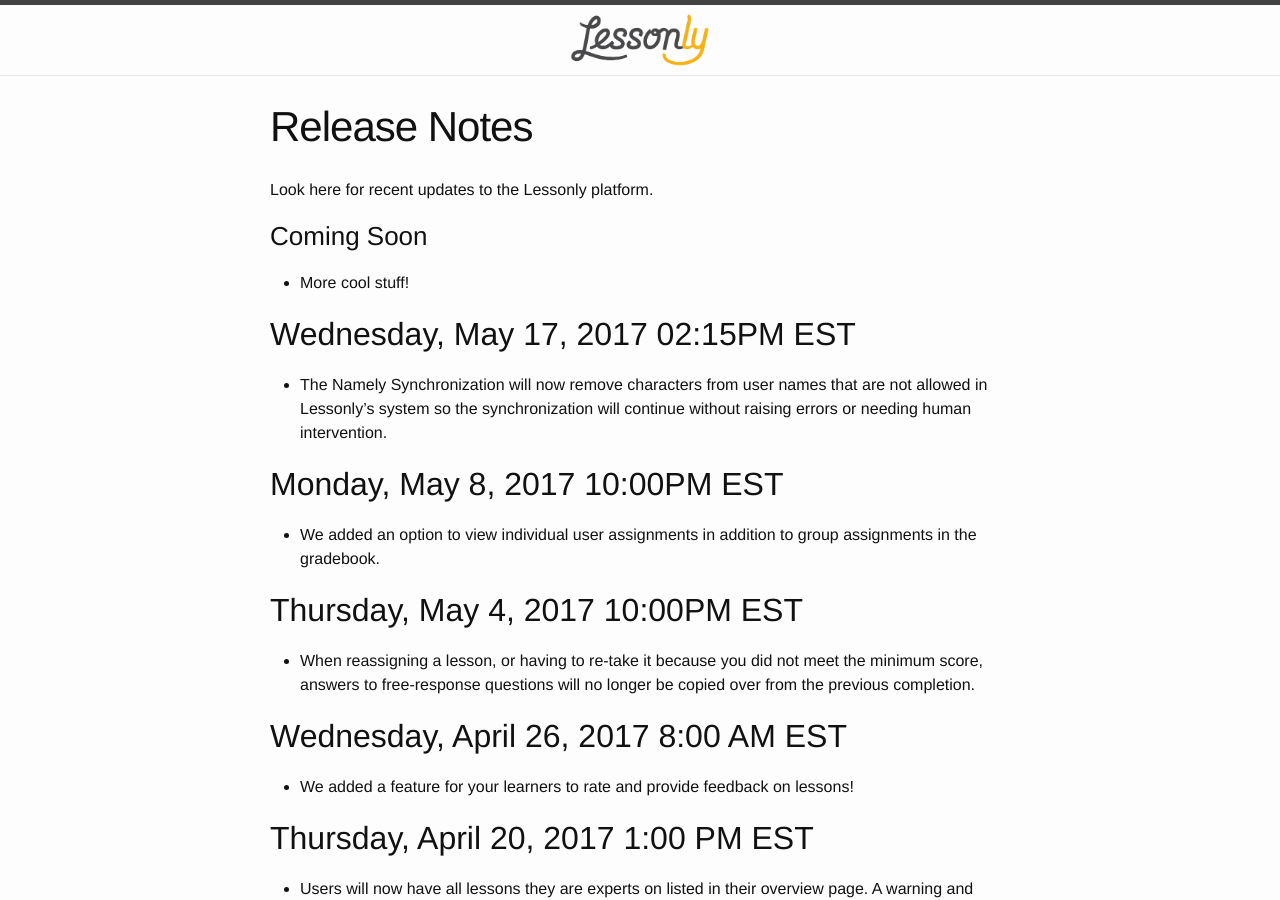
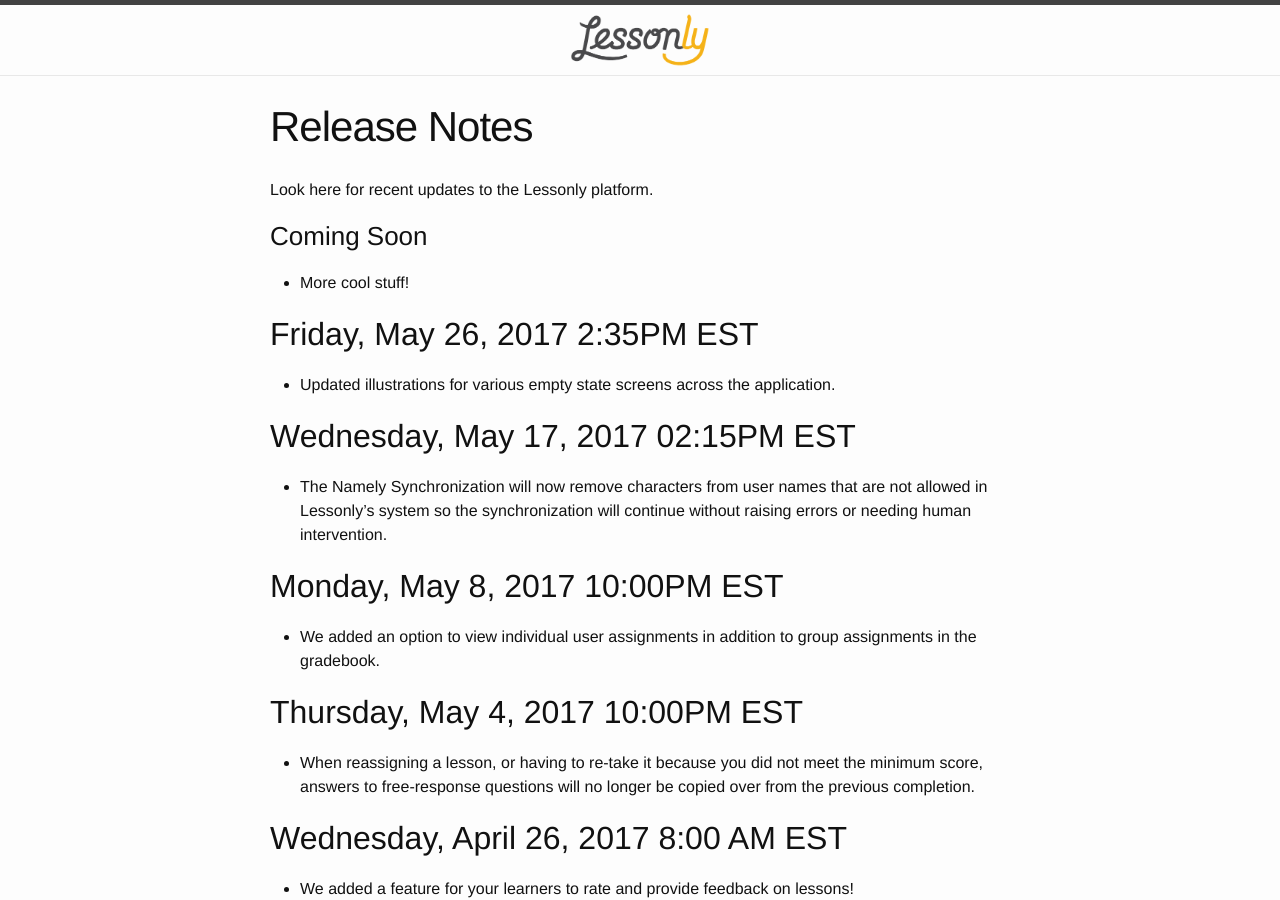
Before and after one commit to isabella232/lessonly.github.io, a Jekyll site: the page built from release-notes.md, in a window 1280 px wide and 900 px high. Built offline with Jekyll 4.4.1, drawn with Linux system fonts in a browser that asks for light colours.

Commit message:
Update release-notes.md

```diff
--- a/release-notes.md
+++ b/release-notes.md
@@ -8,6 +8,10 @@
 
 ### Coming Soon
 - More cool stuff!
+
+
+## Friday, May 26, 2017 2:35PM EST
+- Updated illustrations for various empty state screens across the application.
 
 ## Wednesday, May 17, 2017 02:15PM EST
 - The Namely Synchronization will now remove characters from user names that are not allowed in Lessonly's system so the synchronization will continue without raising errors or needing human intervention.
```
